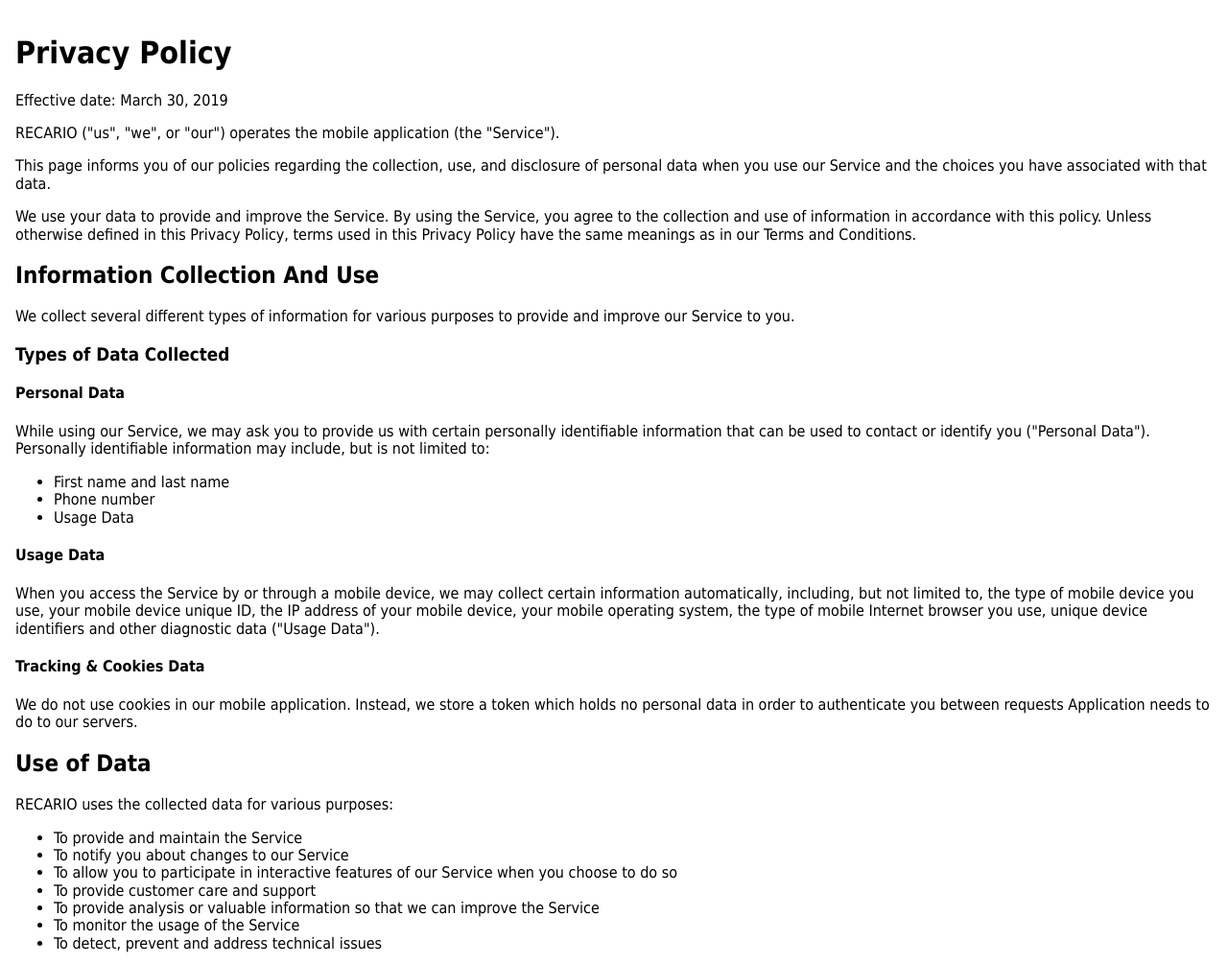
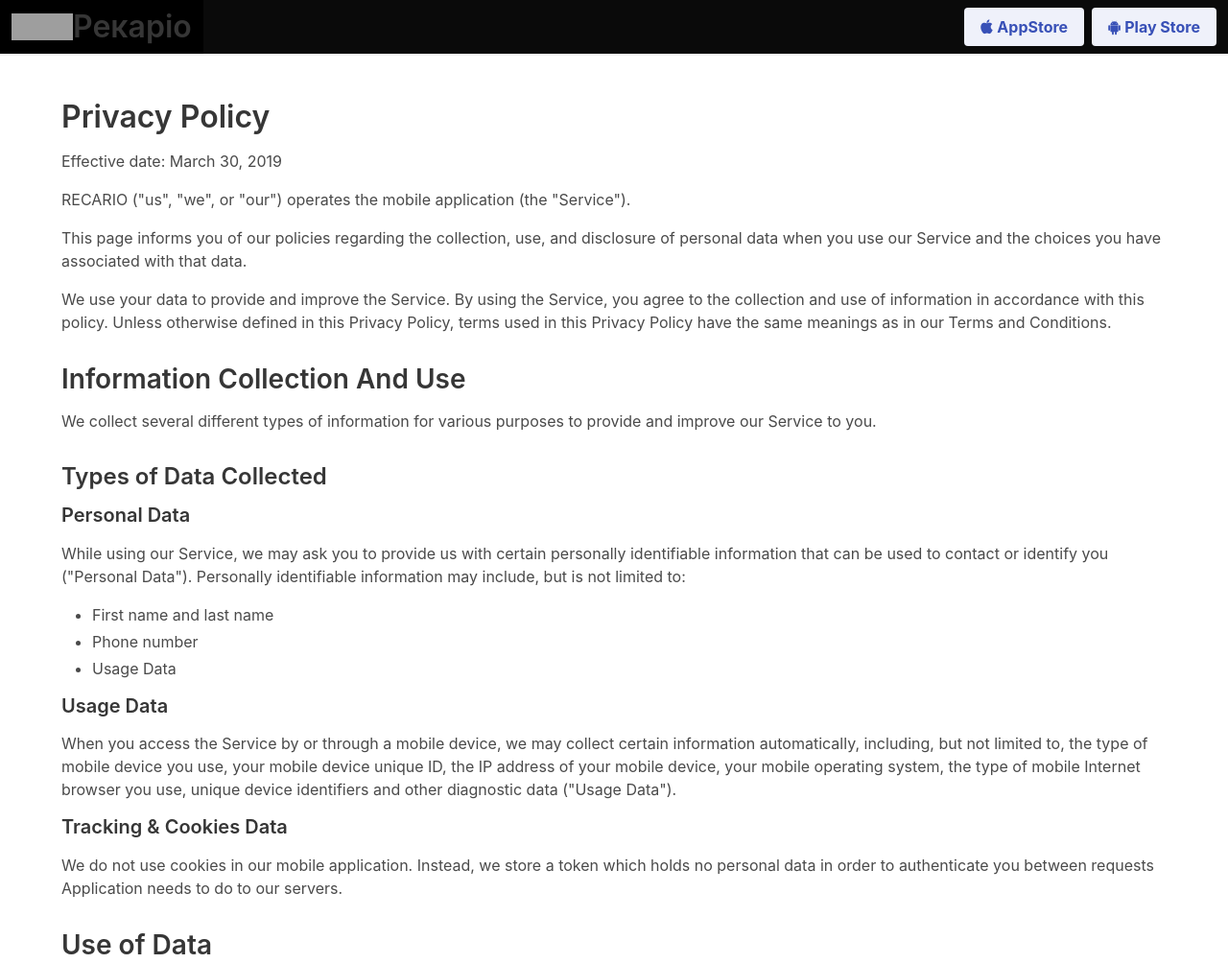
Before and after one commit to valent-network/H, a plain HTML site: page apps/landing/privacy.html in a window 1280 px wide. Shown: the top 1004 px of the page at 96% size. Drawn offline with nearby package versions, Linux system fonts and the light colour scheme; grey boxes are pictures that could not be loaded.

Commit message:
Update robots, tos and privacy pages with styles

```diff
--- a/apps/landing/privacy.html
+++ b/apps/landing/privacy.html
@@ -1,11 +1,37 @@
 <html>
   <head>
-    <link href='https://cdnjs.cloudflare.com/ajax/libs/normalize/8.0.1/normalize.min.css' rel='stylesheet' />
-    <style type='text/css'>
-      body { padding: 1em; font-family: Tahoma, Arial, System  }
-    </style>
+    <link rel="stylesheet" href="https://stackpath.bootstrapcdn.com/font-awesome/4.7.0/css/font-awesome.min.css">
+    <link rel="stylesheet" href="https://cdn.jsdelivr.net/npm/bulma@0.9.4/css/bulma.min.css">
   </head>
   <body>
+    <nav class="navbar is-black has-shadow" role="navigation" aria-label="main navigation">
+      <div class="navbar-brand">
+        <a class="navbar-item" href="/">
+          <img src="https://recar.io/images/logo.svg" width="64">
+          <h1 class="title is-size-3 m-auto">Рекаріо</h1>
+        </a>
+      </div>
+
+      <div class="navbar-end">
+        <div class="navbar-item">
+          <div class="buttons">
+            <a class="button is-link is-light" href="/ios">
+              <i class="fa fa-apple"></i>
+              &nbsp;
+              <strong>AppStore</strong>
+            </a>
+            <a class="button is-link is-light" href="/android">
+              <i class="fa fa-android"></i>
+              &nbsp;
+              <strong>Play Store</strong>
+            </a>
+          </div>
+        </div>
+      </div>
+    </nav>
+
+    <div class="container">
+      <div class="content mt-6 mb-6">
         <h1 id="privacy-policy">Privacy Policy</h1>
         <p>Effective date: March 30, 2019</p>
         <p>RECARIO (&quot;us&quot;, &quot;we&quot;, or &quot;our&quot;) operates the mobile application (the &quot;Service&quot;).</p>
@@ -71,4 +97,7 @@
         <ul>
         <li>By email: admin@recar.io</li>
         </ul>
+      </div>
+    </div>
   </body>
+</html>
```
Also changed, not shown: apps/landing/tos.html (+33 -4 lines), apps/landing/robots.txt. Lines whose indentation alone changed are shown as unchanged.
